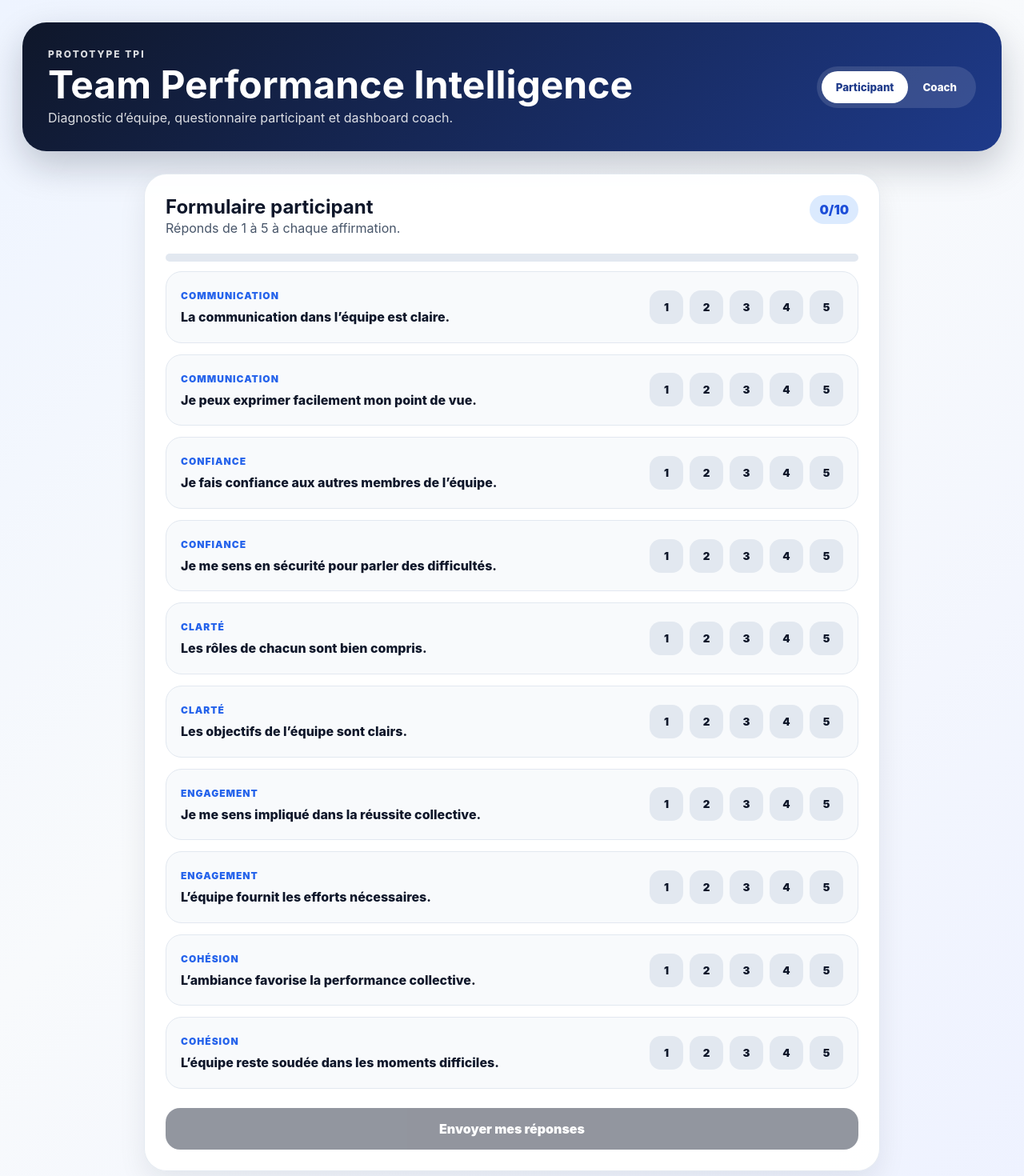
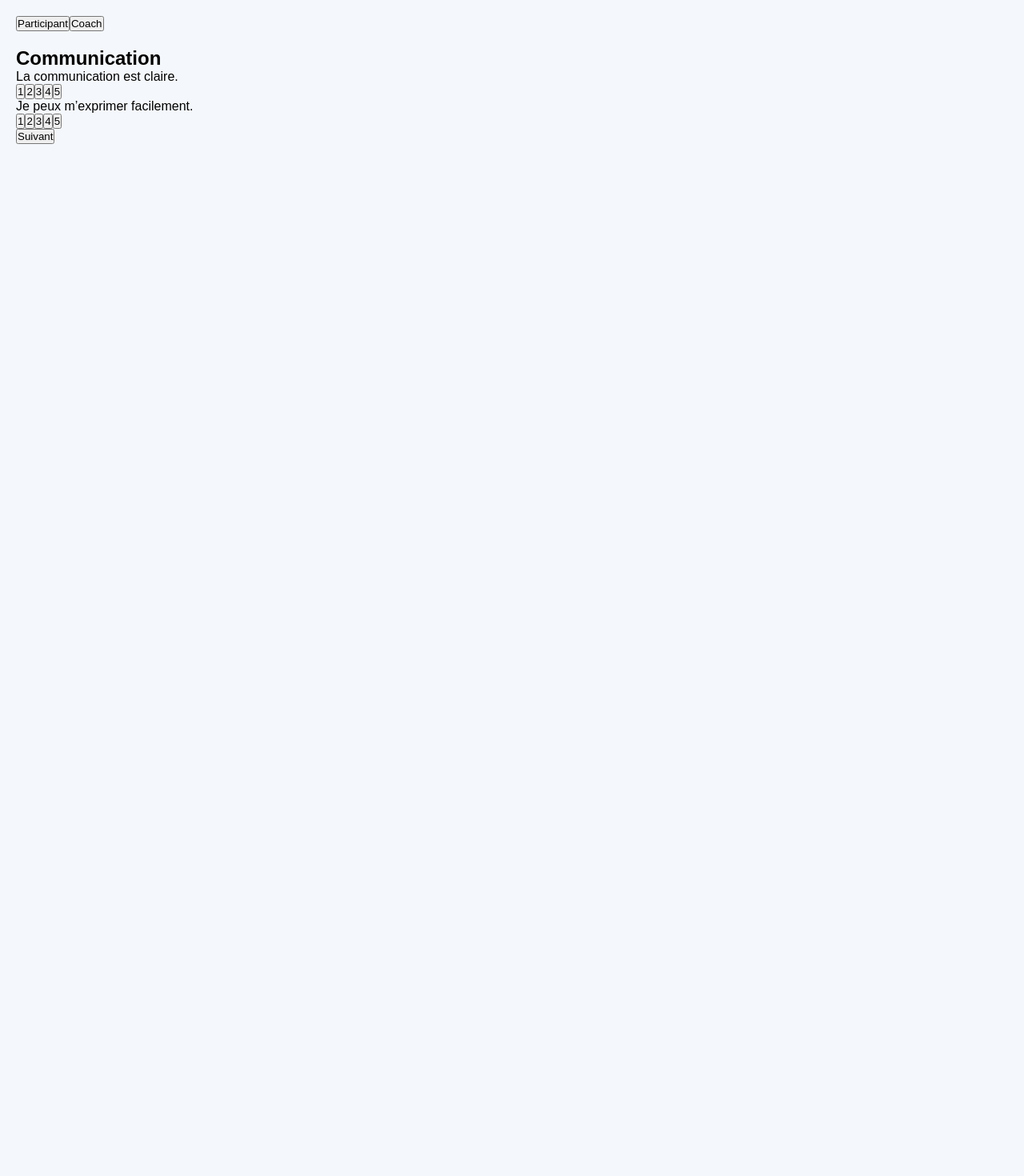
Before and after one commit to michelefritz09-cloud/tpi-app, a React (Vite) app: page / in a window 1280 px wide. Shown: the top 1470 px of the page at 80% size. After the commit the page ends 800 px from the top, so only its background shows below. Built offline with nearby package versions, Linux system fonts and the light colour scheme.

Commit message:
step form + smart analysis

```diff
--- a/src/App.jsx
+++ b/src/App.jsx
@@ -1,197 +1,126 @@
 import React, { useState } from "react";
-import {
-  RadarChart, PolarGrid, PolarAngleAxis, PolarRadiusAxis, Radar,
-  ResponsiveContainer, BarChart, Bar, XAxis, YAxis, Tooltip
-} from "recharts";
-import "./App.css";
 
-const questions = [
-  { id: 1, dimension: "Communication", text: "La communication dans l’équipe est claire." },
-  { id: 2, dimension: "Communication", text: "Je peux exprimer facilement mon point de vue." },
-  { id: 3, dimension: "Confiance", text: "Je fais confiance aux autres membres de l’équipe." },
-  { id: 4, dimension: "Confiance", text: "Je me sens en sécurité pour parler des difficultés." },
-  { id: 5, dimension: "Clarté", text: "Les rôles de chacun sont bien compris." },
-  { id: 6, dimension: "Clarté", text: "Les objectifs de l’équipe sont clairs." },
-  { id: 7, dimension: "Engagement", text: "Je me sens impliqué dans la réussite collective." },
-  { id: 8, dimension: "Engagement", text: "L’équipe fournit les efforts nécessaires." },
-  { id: 9, dimension: "Cohésion", text: "L’ambiance favorise la performance collective." },
-  { id: 10, dimension: "Cohésion", text: "L’équipe reste soudée dans les moments difficiles." },
+const steps = [
+  {
+    name: "Communication",
+    questions: [
+      "La communication est claire.",
+      "Je peux m’exprimer facilement.",
+    ],
+  },
+  {
+    name: "Confiance",
+    questions: [
+      "Je fais confiance à l’équipe.",
+      "Je me sens en sécurité.",
+    ],
+  },
+  {
+    name: "Clarté",
+    questions: [
+      "Les rôles sont clairs.",
+      "Les objectifs sont clairs.",
+    ],
+  },
+  {
+    name: "Engagement",
+    questions: [
+      "Je suis impliqué.",
+      "L’équipe donne le maximum.",
+    ],
+  },
+  {
+    name: "Cohésion",
+    questions: [
+      "Bonne ambiance.",
+      "On reste soudés.",
+    ],
+  },
 ];
-
-const dimensions = ["Communication", "Confiance", "Clarté", "Engagement", "Cohésion"];
 
 export default function App() {
   const [view, setView] = useState("participant");
+  const [step, setStep] = useState(0);
   const [answers, setAnswers] = useState({});
-  const [submitted, setSubmitted] = useState(false);
 
-  const handleAnswer = (id, value) => {
-    setAnswers({ ...answers, [id]: Number(value) });
+  const handleAnswer = (questionIndex, value) => {
+    const key = `${step}-${questionIndex}`;
+    setAnswers({ ...answers, [key]: value });
   };
 
-  const data = dimensions.map((dimension) => {
-    const related = questions.filter((q) => q.dimension === dimension);
-    const values = related.map((q) => answers[q.id] || 0);
-    const avg = values.reduce((a, b) => a + b, 0) / related.length;
+  const nextStep = () => {
+    if (step < steps.length - 1) setStep(step + 1);
+  };
 
+  const calculateScores = () => {
+    return steps.map((stepData, i) => {
+      const values = stepData.questions.map((_, qIndex) => {
+        return answers[`${i}-${qIndex}`] || 0;
+      });
+      const avg = values.reduce((a, b) => a + b, 0) / values.length;
       return {
-      dimension,
+        name: stepData.name,
         score: Math.round((avg / 5) * 100),
       };
     });
+  };
 
-  const globalScore = Math.round(
-    data.reduce((sum, item) => sum + item.score, 0) / data.length
-  );
+  const scores = calculateScores();
 
-  const completed = Object.keys(answers).length;
-  const isComplete = completed === questions.length;
+  const globalScore =
+    scores.length > 0
+      ? Math.round(scores.reduce((a, b) => a + b.score, 0) / scores.length)
+      : 0;
+
+  const weakest = scores.reduce((min, s) => (s.score < min.score ? s : min), scores[0] || {});
+  const strongest = scores.reduce((max, s) => (s.score > max.score ? s : max), scores[0] || {});
 
   return (
-    <div className="page">
-      <header className="hero">
-        <div className="heroText">
-          <p className="kicker">Prototype TPI</p>
-          <h1>Team Performance Intelligence</h1>
-          <p>
-            Diagnostic d’équipe, questionnaire participant et dashboard coach.
-          </p>
+    <div style={{ padding: 20, fontFamily: "Arial" }}>
+      <div style={{ marginBottom: 20 }}>
+        <button onClick={() => setView("participant")}>Participant</button>
+        <button onClick={() => setView("coach")}>Coach</button>
       </div>
 
-        <div className="tabs">
+      {view === "participant" && (
+        <div>
+          <h2>{steps[step].name}</h2>
+
+          {steps[step].questions.map((q, i) => (
+            <div key={i}>
+              <p>{q}</p>
+              {[1, 2, 3, 4, 5].map((val) => (
                 <button
-            className={view === "participant" ? "tab active" : "tab"}
-            onClick={() => setView("participant")}
+                  key={val}
+                  onClick={() => handleAnswer(i, val)}
                 >
-            Participant
-          </button>
-          <button
-            className={view === "coach" ? "tab active" : "tab"}
-            onClick={() => setView("coach")}
-          >
-            Coach
-          </button>
-        </div>
-      </header>
-
-      {view === "participant" && (
-        <main className="participantLayout">
-          <section className="card">
-            <div className="cardHeader">
-              <div>
-                <h2>Formulaire participant</h2>
-                <p>Réponds de 1 à 5 à chaque affirmation.</p>
-              </div>
-              <span className="progressBadge">
-                {completed}/{questions.length}
-              </span>
-            </div>
-
-            <div className="progressBar">
-              <div
-                className="progressFill"
-                style={{ width: `${(completed / questions.length) * 100}%` }}
-              />
-            </div>
-
-            <div className="questionsList">
-              {questions.map((q) => (
-                <div key={q.id} className="questionBlock">
-                  <div className="questionText">
-                    <span>{q.dimension}</span>
-                    <p>{q.text}</p>
-                  </div>
-
-                  <div className="scale">
-                    {[1, 2, 3, 4, 5].map((value) => (
-                      <button
-                        key={value}
-                        className={
-                          answers[q.id] === value
-                            ? "scoreButton selected"
-                            : "scoreButton"
-                        }
-                        onClick={() => handleAnswer(q.id, value)}
-                      >
-                        {value}
+                  {val}
                 </button>
               ))}
             </div>
+          ))}
+
+          <button onClick={nextStep}>
+            {step === steps.length - 1 ? "Terminer" : "Suivant"}
+          </button>
         </div>
-              ))}
-            </div>
-
-            <button
-              className="submitButton"
-              disabled={!isComplete}
-              onClick={() => setSubmitted(true)}
-            >
-              Envoyer mes réponses
-            </button>
-
-            {submitted && (
-              <p className="success">
-                Réponses envoyées ✅ Le dashboard coach est mis à jour.
-              </p>
-            )}
-          </section>
-        </main>
       )}
 
       {view === "coach" && (
-        <main className="coachGrid">
-          <section className="scoreCard">
-            <p className="kicker">Score global</p>
         <div>
-              <span className="bigScore">{globalScore}</span>
-              <span className="outOf">/100</span>
+          <h2>Score global : {globalScore}/100</h2>
+
+          <h3>Point fort : {strongest.name}</h3>
+          <h3>Priorité : {weakest.name}</h3>
+
+          <ul>
+            {scores.map((s) => (
+              <li key={s.name}>
+                {s.name} : {s.score}
+              </li>
+            ))}
+          </ul>
         </div>
-            <p>Calculé à partir des réponses participant.</p>
-          </section>
-
-          <section className="card chartCard">
-            <h2>Profil d’équipe</h2>
-            <div className="chartBox">
-              <ResponsiveContainer>
-                <RadarChart data={data}>
-                  <PolarGrid />
-                  <PolarAngleAxis dataKey="dimension" />
-                  <PolarRadiusAxis domain={[0, 100]} />
-                  <Radar
-                    dataKey="score"
-                    stroke="#2563eb"
-                    fill="#2563eb"
-                    fillOpacity={0.35}
-                  />
-                </RadarChart>
-              </ResponsiveContainer>
-            </div>
-          </section>
-
-          <section className="card chartCard">
-            <h2>Analyse par dimension</h2>
-            <div className="chartBox">
-              <ResponsiveContainer>
-                <BarChart data={data}>
-                  <XAxis dataKey="dimension" />
-                  <YAxis domain={[0, 100]} />
-                  <Tooltip />
-                  <Bar dataKey="score" fill="#0f172a" radius={[10, 10, 0, 0]} />
-                </BarChart>
-              </ResponsiveContainer>
-            </div>
-          </section>
-
-          <section className="card briefCard">
-            <h2>Brief IA simulé</h2>
-            <p>
-              L’équipe présente un score global de <strong>{globalScore}/100</strong>.
-              Les dimensions les plus basses doivent être traitées en priorité.
-              Dans une version complète, cette analyse serait générée automatiquement
-              par une IA à partir des réponses réelles des participants.
-            </p>
-          </section>
-        </main>
       )}
     </div>
   );
```
Lines whose indentation alone changed are shown as unchanged.
